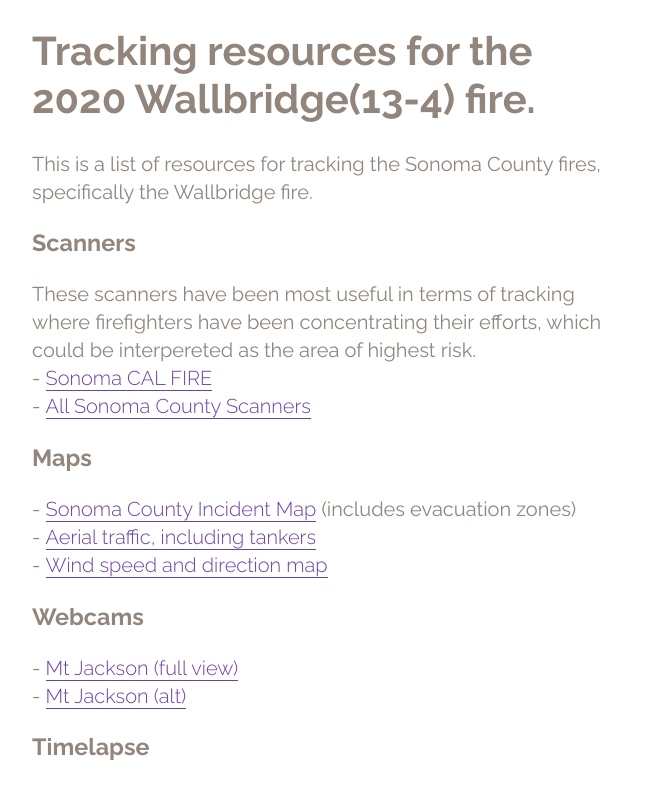
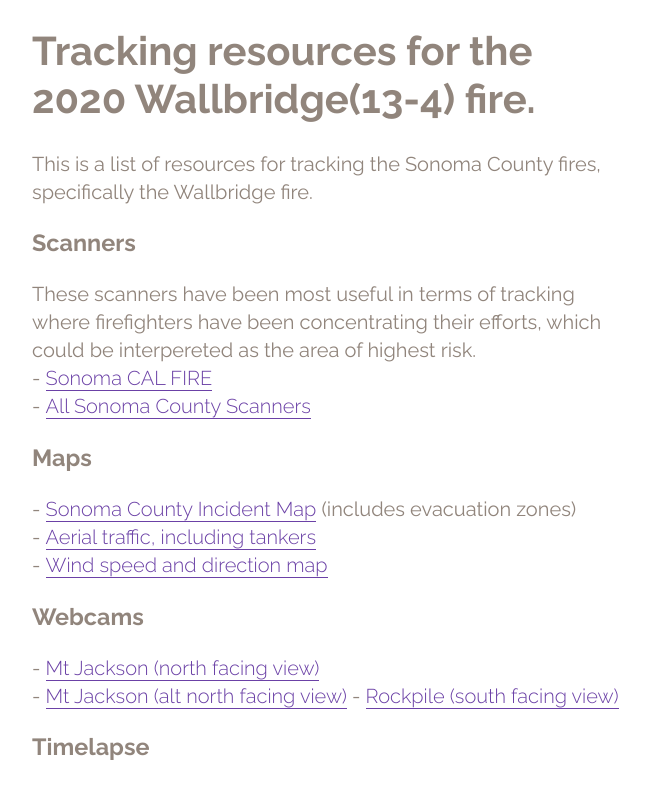
Before and after one commit to levivoelz/levivoelz.github.io, a Jekyll site: the page built from sonoma-county-fire-resources.md, in a window 1280 px wide. Shown: the top 785 px of the page, without its empty margins (308-958 px from the left). Built offline with Jekyll 4.4.1, drawn with Linux system fonts in a browser that asks for light colours; grey boxes are pictures that could not be loaded.

Commit message:
add new webcam view

```diff
--- a/sonoma-county-fire-resources.md
+++ b/sonoma-county-fire-resources.md
@@ -26,8 +26,9 @@
 </section>
 <section>
   <h3>Webcams</h3>
-  - <a href='http://www.alertwildfire.org/northbay/index.html?camera=Axis-Jackson&v=81e002f' target='_blank'>Mt Jackson (full view)</a><br />
-  - <a href='http://www.alertwildfire.org/northbay/index.html?camera=Axis-Jackson2&v=81e002f' target='_blank'>Mt Jackson (alt)</a>
+  - <a href='http://www.alertwildfire.org/northbay/index.html?camera=Axis-Jackson&v=81e002f' target='_blank'>Mt Jackson (north facing view)</a><br />
+  - <a href='http://www.alertwildfire.org/northbay/index.html?camera=Axis-Jackson2&v=81e002f' target='_blank'>Mt Jackson (alt north facing view)</a>
+  - <a href='http://www.alertwildfire.org/northbay/?camera=Axis-Rockpile' target='_blank'>Rockpile (south facing view)</a>
 </section>
 <section>
   <h3>Timelapse</h3>
```
Also changed, not shown: 1 other file.
